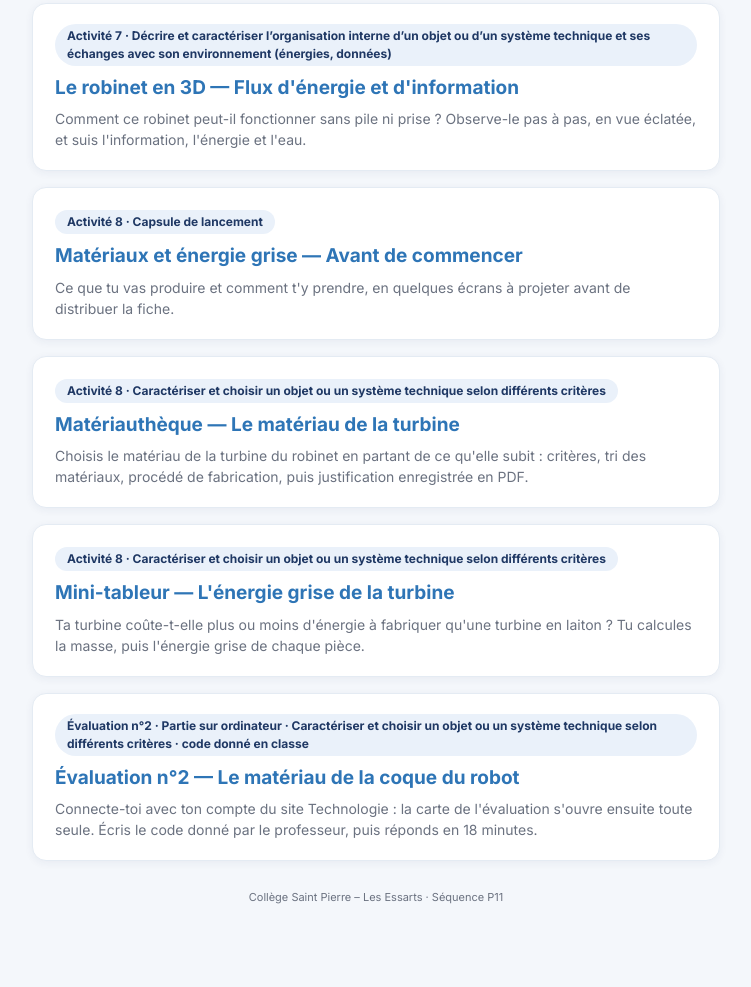
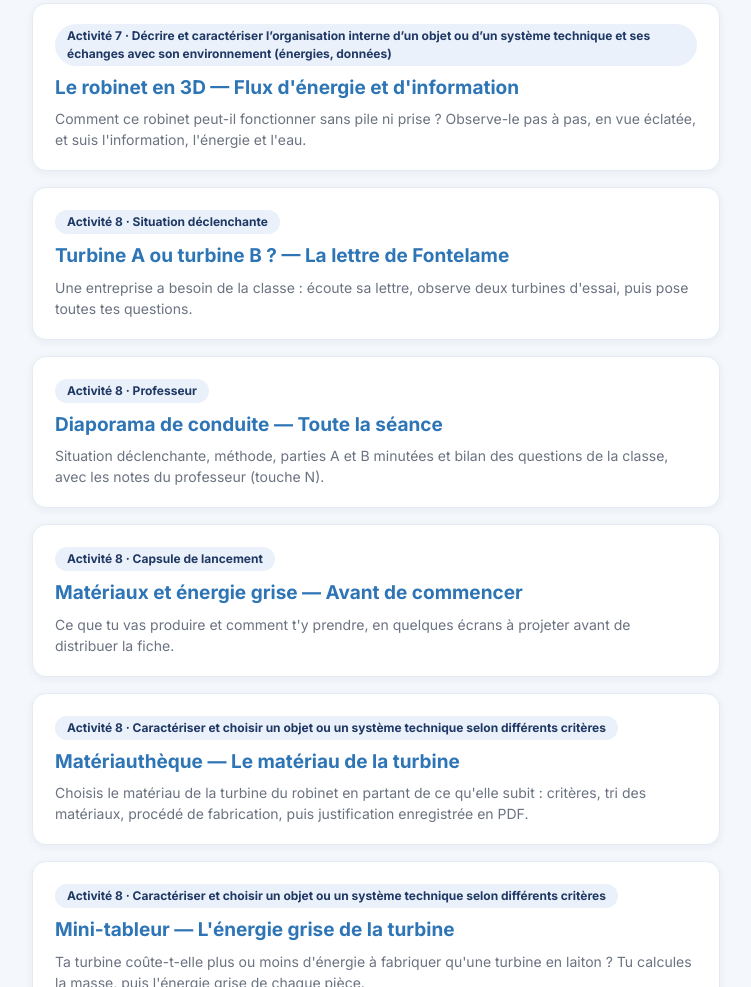
Before and after one commit to blanchardromain-cyber/techno-p11-eau, a plain HTML site: page index.html in a window 1280 px wide. Shown: the part 1634-2621 px from the top of the page, without its empty margins (264-1015 px from the left). Before the commit the page ends 2600 px from the top, so only its background shows below. Drawn offline with Linux system fonts and the light colour scheme.

Commit message:
Accueil : cartes de la situation déclenchante et du diaporama de conduite A8
Co-Authored-By: Claude Opus 5.5 <noreply@anthropic.com>

```diff
--- a/index.html
+++ b/index.html
@@ -83,6 +83,18 @@
       <p>Comment ce robinet peut-il fonctionner sans pile ni prise ? Observe-le pas à pas, en vue éclatée,
          et suis l'information, l'énergie et l'eau.</p>
     </a>
+    <a class="tool" href="./declencheur.html">
+      <span class="tag">Activité 8 · Situation déclenchante</span>
+      <h2>Turbine A ou turbine B ? — La lettre de Fontelame</h2>
+      <p>Une entreprise a besoin de la classe : écoute sa lettre, observe deux turbines d'essai,
+         puis pose toutes tes questions.</p>
+    </a>
+    <a class="tool" href="./diaporama-a8.html">
+      <span class="tag">Activité 8 · Professeur</span>
+      <h2>Diaporama de conduite — Toute la séance</h2>
+      <p>Situation déclenchante, méthode, parties A et B minutées et bilan des questions de la classe,
+         avec les notes du professeur (touche N).</p>
+    </a>
     <a class="tool" href="./capsule-a8.html">
       <span class="tag">Activité 8 · Capsule de lancement</span>
       <h2>Matériaux et énergie grise — Avant de commencer</h2>
```
